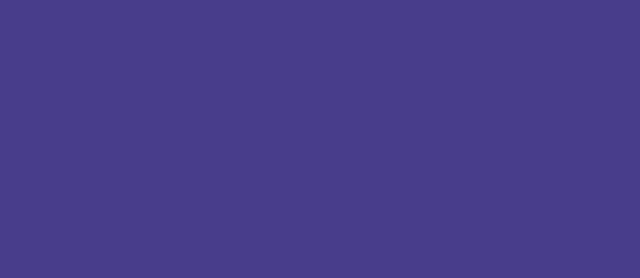
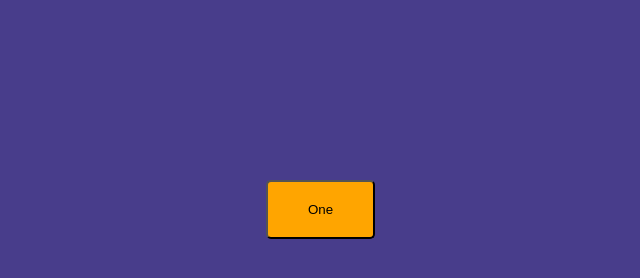
Before and after one commit to solonkonora/3-buttons, a plain HTML site: page index.html in a window 1280 px wide. Shown: the whole page, without its empty margins (224-864 px from the left). Drawn offline with Linux system fonts and the light colour scheme.

Commit message:
the html and the css for the first button done

```diff
--- a/assets/style.css
+++ b/assets/style.css
@@ -1,4 +1,18 @@
 body{
-    background-color:darkslateblue ;
-    color: white;
+  background-color:darkslateblue ;
+  color: white;
 }
+
+main{
+  width: 300px;
+  padding: 20px;
+  margin: 20vh auto;
+}
+.submit-btn{
+  padding: 20px 40px;
+  cursor: pointer;
+  border-radius: 5px;
+  margin-bottom: 10px;
+
+  background-color: orange;
+}
--- a/index.html
+++ b/index.html
@@ -7,6 +7,11 @@
     <link rel="stylesheet" href="./assets/style.css">
 </head>
 <body>
+    <main>
+        <button type="submit" class="submit-btn" >One</button>
+        <!-- <button type="submit" class="submit-btn" >One</button>
+        <button type="submit" class="submit-btn" >One</button> -->
+    </main>
 
 </body>
 </html>
```
